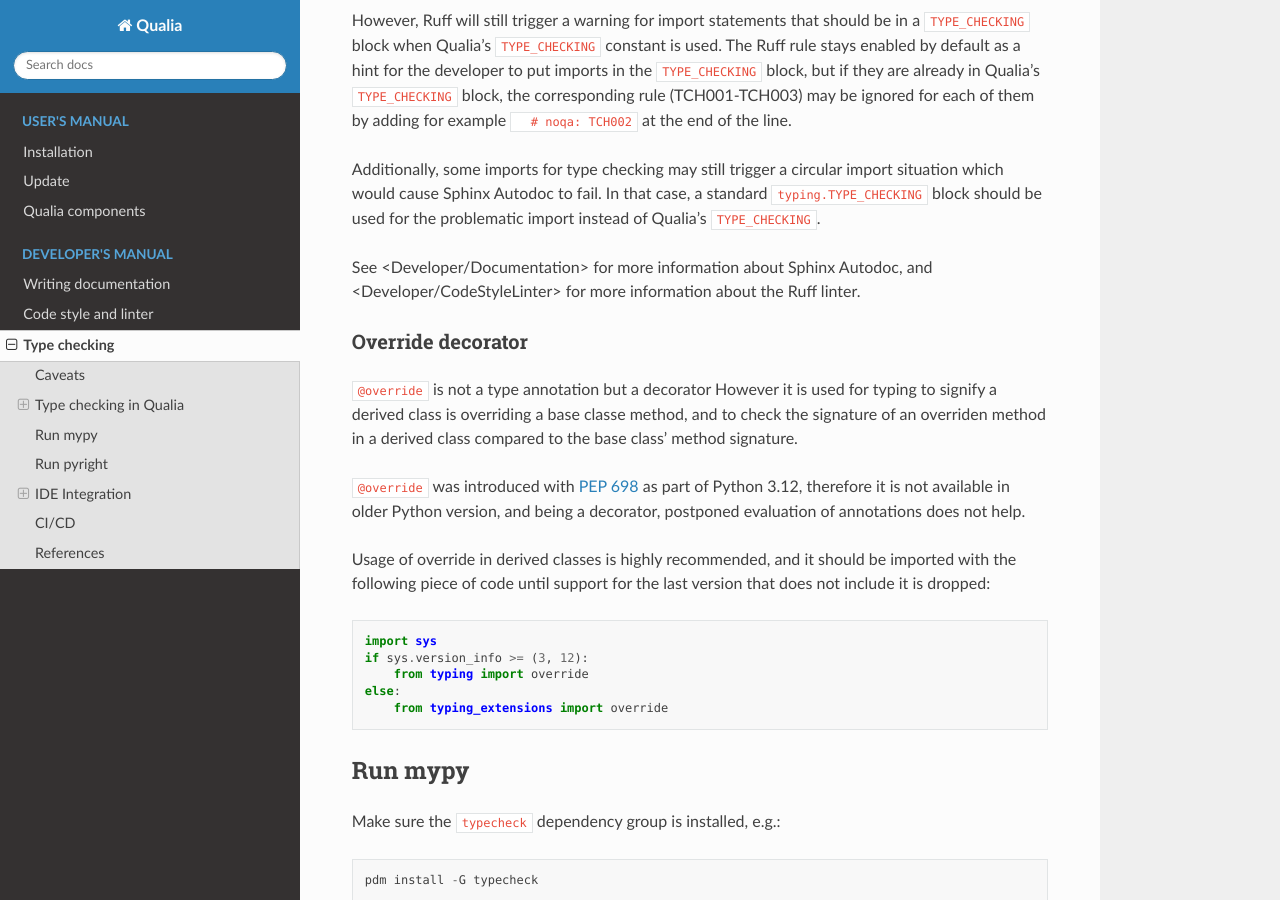
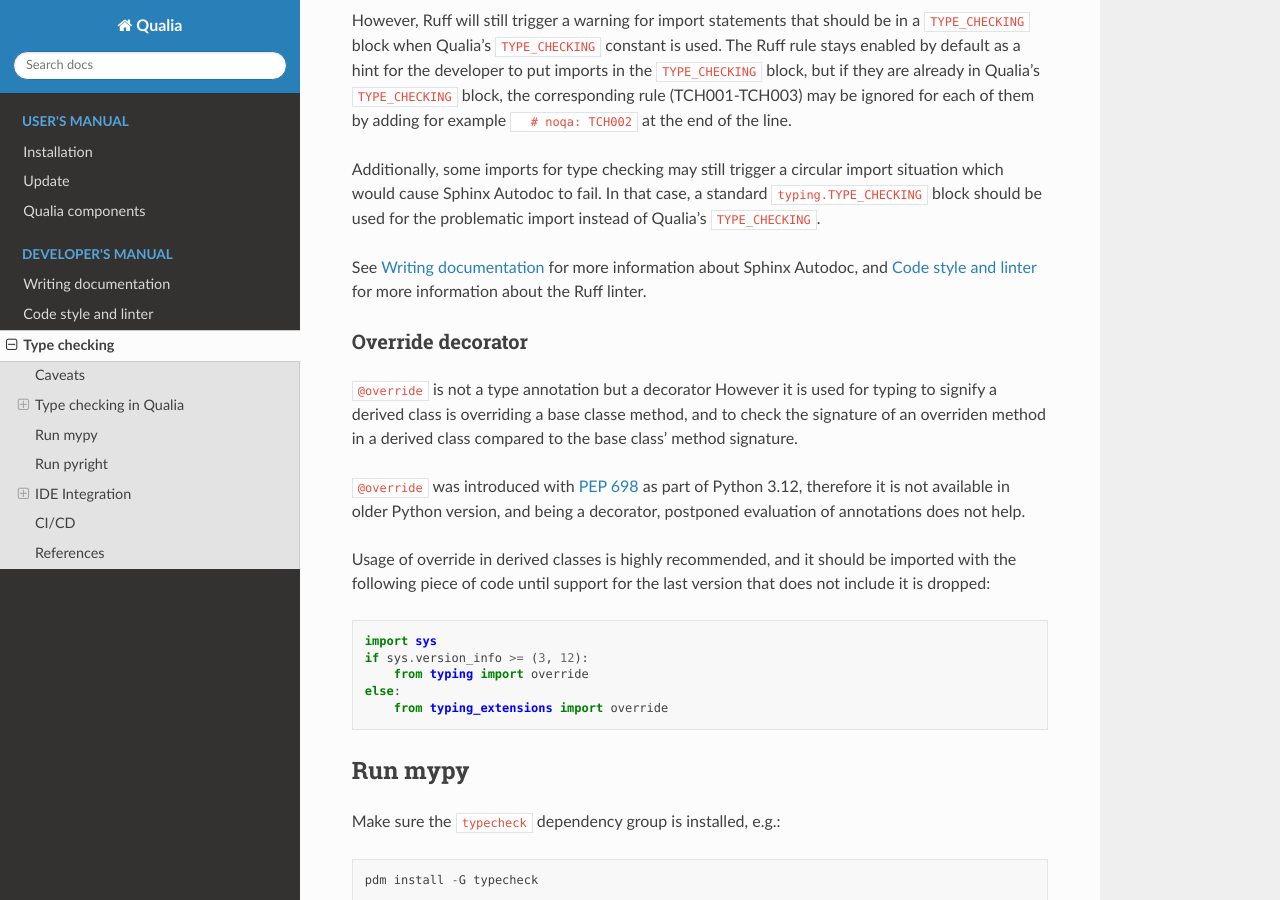
Before and after one commit to LEAT-EDGE/qualia, a Sphinx documentation site: the page built from docs/Developer/TypeChecking.md, in a window 1280 px wide and 900 px high, scrolled down 2264 px. Built offline with Sphinx 7.4.7 and the Read the Docs theme 2.0.0, drawn with Linux system fonts in a browser that asks for light colours; the version number could not be read and is left out; some of the changed lines change nothing that is shown.

Commit message:
docs/Developer/TypeChecking.md: fix links

```diff
--- a/docs/Developer/TypeChecking.md
+++ b/docs/Developer/TypeChecking.md
@@ -74,7 +74,7 @@ may be ignored for each of them by adding for example `  # noqa: TCH002` at the
 Additionally, some imports for type checking may still trigger a circular import situation which would cause Sphinx Autodoc
 to fail. In that case, a standard `typing.TYPE_CHECKING` block should be used for the problematic import instead of Qualia's `TYPE_CHECKING`.
 
-See <Developer/Documentation> for more information about Sphinx Autodoc, and <Developer/CodeStyleLinter> for more information about the Ruff linter.
+See <project:Documentation.md> for more information about Sphinx Autodoc, and <project:CodeStyleLinter.md> for more information about the Ruff linter.
 
 ### Override decorator
 
```
